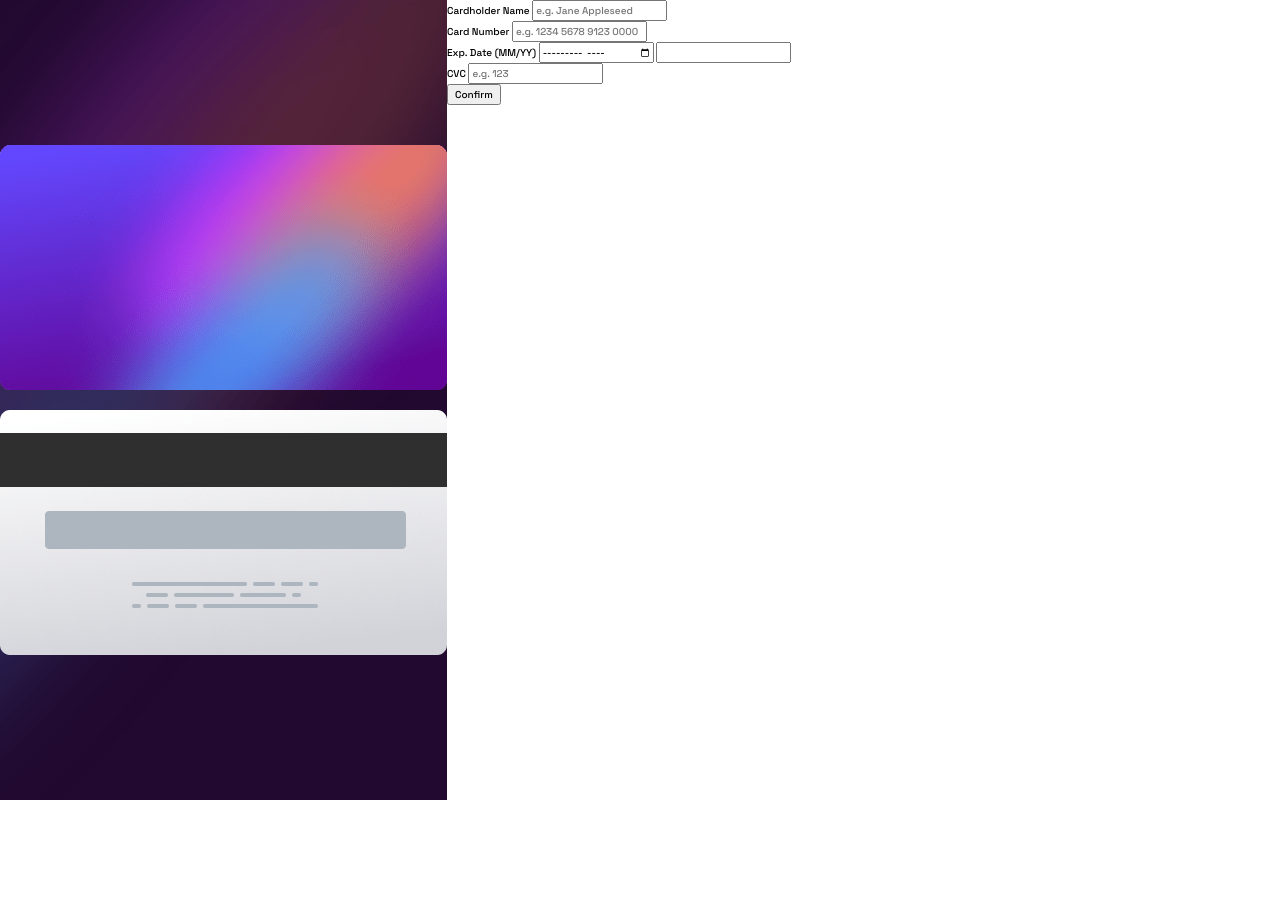
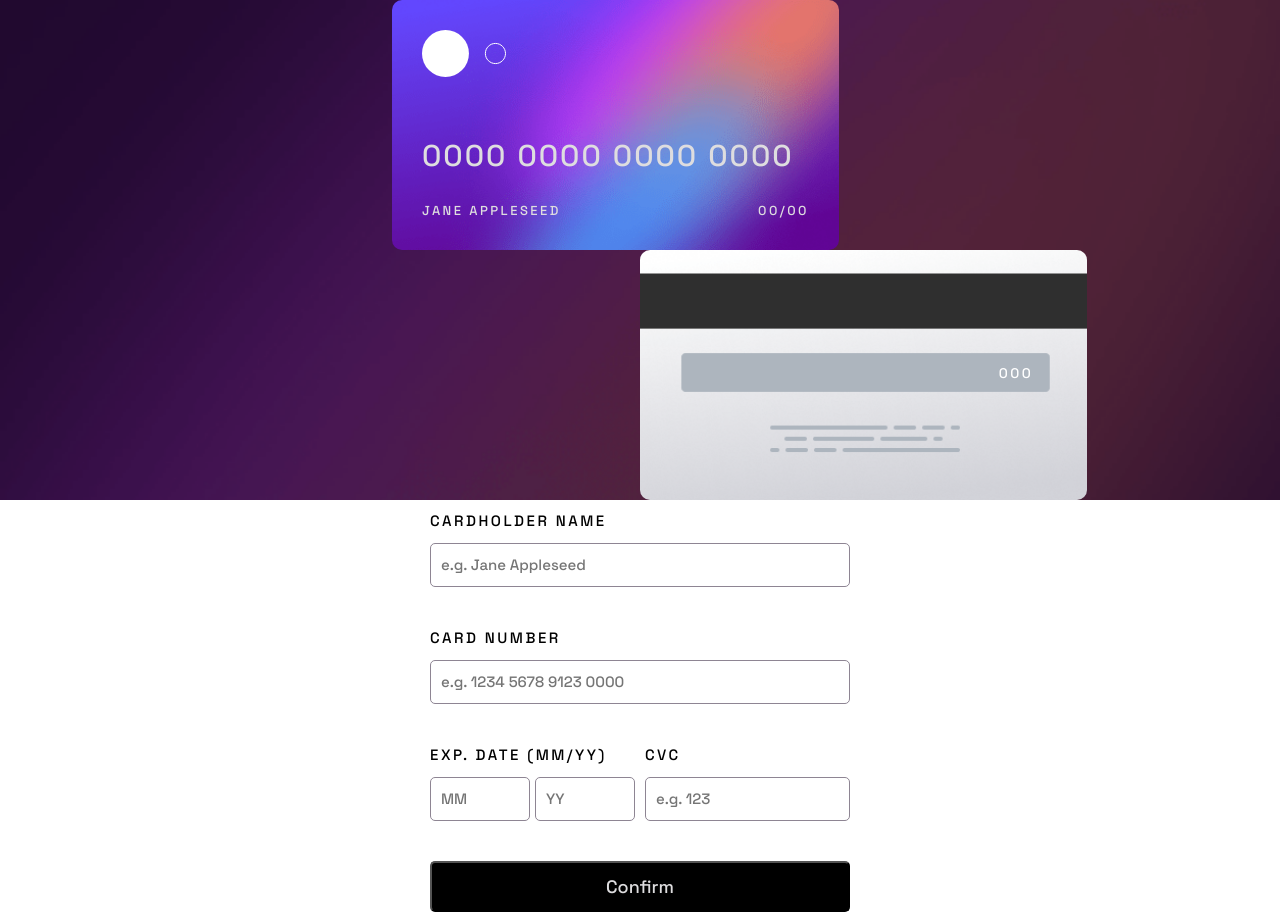
Before and after one commit to ihabChaker/Interactive-card-details-form, a plain HTML site: page index.html in a window 1280 px wide. Before the commit the page ends 800 px from the top, so only its background shows below. Drawn offline with Linux system fonts and the light colour scheme.

Commit message:
finished the desktop styling

```diff
--- a/index.html
+++ b/index.html
@@ -18,15 +18,26 @@
 
   <main class="main-container">
     <div class="credit-card-images-container">
-      <div class="image-container">
-        <img src="./images/bg-card-front.png" alt="A credit card front view">
+      <div class="credit-card-front-view">
+        <div class="card-logo-container">
+          <img src="./images/card-logo.svg" alt="">
+        </div>
+        <div class="credit-card-infos">
+          <div class="card-number">
+            <p>0000</p>
+            <p>0000</p>
+            <p>0000</p>
+            <p>0000</p>
+          </div>
+          <p class="card-holder-info">Jane Appleseed <span>00/00</span></p>
+        </div>
       </div>
-      <div class="image-container">
-        <img src="./images/bg-card-back.png" alt="A credit card back view">
+      <div class="credit-card-back-view">
+        <p class="CVV">000</p>
       </div>
     </div>
     <div class="form-container">
-      <form action="POST" class="credit-card-infos">
+      <form action="POST" class="credit-card-infos-input-form">
         <h1 class="sr-only">Credit Card infos form</h1>
         <div class="form-input-group">
           <label for="cardholder-name">Cardholder Name</label>
@@ -36,11 +47,14 @@
           <label for="cardholder-name">Card Number</label>
           <input type="text" name="card-number" id="card-number" placeholder="e.g. 1234 5678 9123 0000" />
         </div>
-        <div class="form-input-group">
+        <div class="credit-cards-infos-row">
           <div class="form-input-group">
-            <label>Exp. Date (MM/YY)
-              <input type="month" name="expiry-date-month" id="expiry-date-month" min="1" max="12">
-              <input type="number" name="expiry-date-year" id="expiry-date-year" min="2024">
+            <label id="expiry-date">
+              <p class="expiry-date-text">Exp. Date (MM/YY)</p>
+              <div class="row-1">
+                <input type="number" name="expiry-date-month" id="expiry-date-month" placeholder="MM">
+                <input type="number" name="expiry-date-year" id="expiry-date-year" placeholder="YY">
+              </div>
             </label>
           </div>
           <div class="form-input-group">
--- a/scss/base/_typography.scss
+++ b/scss/base/_typography.scss
@@ -1,44 +1,25 @@
-.navigation__link {
-    font-size: 1.6rem;
+.card-number > p {
+    font-size: 3rem;
+    letter-spacing: 0.2rem;
 }
-.main-article__heading {
-    font-weight: 800;
-    line-height: 0.9;
-    font-size: 4rem;
-    @media screen and (min-width: 640px) {
-        font-size: 5rem;
-    }
-    @media screen and (min-width: 800px) {
-        font-size: 6rem;
-    }
+.card-holder-info {
+    font-size: 1.3rem;
+    text-transform: uppercase;
+    letter-spacing: 0.25rem;
 }
-.main-article__paragraph {
+.CVV {
+    font-size: 1.4rem;
+    letter-spacing: 0.25rem;
+}
+.credit-card-infos-input-form {
+    font-size: 1.3rem;
+    text-transform: uppercase;
+    letter-spacing: 0.25rem;
+}
+
+.form-input-group {
     font-size: 1.5rem;
 }
-.main-article__read-more-btn {
-    font-size: 1.4rem;
-    font-weight: 700;
-    letter-spacing: 0.5rem;
-}
-.new-articles__heading {
-    font-weight: 700;
-    font-size: 4rem;
-}
-.new-article__link-title {
+#form-submit-btn {
     font-size: 1.8rem;
 }
-.new-article__paragraph {
-    font-size: 1.4rem;
-    font-weight: 700;
-}
-.recommended-article__rank {
-    font-size: 3rem;
-}
-.recommended-article__link-title {
-    font-weight: 800;
-    font-size: 1.8rem;
-}
-.recommended-article__paragraph {
-    font-size: 1.4rem;
-    line-height: 1.8;
-}
--- /dev/null
+++ b/scss/components/_buttons.scss
@@ -0,0 +1,6 @@
+#form-submit-btn {
+    background-color: black;
+    color: $light-grayish-violet;
+    padding-block: 10px;
+    border-radius: 0.5rem;
+}
--- /dev/null
+++ b/scss/components/_credit-cards.scss
@@ -0,0 +1,72 @@
+.credit-card-images-container {
+    background-image: url(../../images/bg-main-mobile.png);
+    @media screen and (min-width: 800px) {
+        background-image: url(../../images/bg-main-desktop.png);
+    }
+    background-size: cover;
+    background-repeat: no-repeat;
+    @media screen and (min-width: 1300px) {
+        display: flex;
+        flex-direction: column;
+        justify-content: center;
+        gap: 4rem;
+    }
+    padding-inline: 2rem;
+}
+.credit-card-front-view,
+.credit-card-back-view {
+    background-size: cover;
+    background-position: center;
+    background-repeat: no-repeat;
+    height: 250px;
+    width: 447px;
+
+    border-radius: 1rem;
+
+    position: relative;
+}
+.credit-card-front-view {
+    background-image: url(../../images/bg-card-front.png);
+    padding: 3rem;
+    @media screen and (min-width: 800px) {
+        left: 30%;
+    }
+    color: $light-grayish-violet;
+}
+.credit-card-back-view {
+    background-image: url(../../images/bg-card-back.png);
+    @media screen and (min-width: 800px) {
+        left: 50%;
+    }
+    color: $white;
+}
+.credit-card-front-view {
+    display: flex;
+    flex-direction: column;
+    justify-content: space-between;
+}
+.credit-card-infos {
+    display: flex;
+    flex-direction: column;
+    gap: 2.3rem;
+}
+.card-number {
+    display: flex;
+    flex-direction: row;
+    gap: 1rem;
+}
+.card-logo-container {
+    max-width: 84px;
+}
+.card-holder-info span {
+    float: right;
+}
+
+.credit-card-back-view {
+    position: relative;
+}
+.CVV {
+    position: absolute;
+    top: 45%;
+    right: 12%;
+}
--- a/scss/components/_form.scss
+++ b/scss/components/_form.scss
@@ -0,0 +1,41 @@
+.credit-card-infos-input-form {
+    max-width: 44rem;
+    display: flex;
+    flex-direction: column;
+    gap: 4rem;
+    padding: 1rem;
+    @media screen and (min-width: 1600px) {
+        position: absolute;
+        left: 40rem;
+    }
+}
+.form-input-group {
+    display: flex;
+    flex-direction: column;
+    gap: 1rem;
+}
+.form-input-group label {
+    display: block;
+}
+.form-input-group input {
+    flex-grow: 1;
+    padding: 10px;
+    border-radius: 0.5rem;
+    border: 1px solid $dark-grayish-violet;
+}
+.credit-cards-infos-row {
+    display: grid;
+    grid-template-columns: 1fr 1fr;
+    column-gap: 1rem;
+}
+.expiry-date-text {
+    margin-bottom: 1rem;
+}
+.row-1 {
+    display: grid;
+    grid-template-columns: 1fr 1fr;
+    column-gap: 0.5rem;
+}
+.row-1 input {
+    width: 100%;
+}
--- a/scss/components/_main-container.scss
+++ b/scss/components/_main-container.scss
@@ -3,21 +3,19 @@
     width: 100%;
     display: flex;
     flex-direction: column;
-    @media screen and (min-width: 800px) {
+    @media screen and (min-width: 1300px) {
         flex-direction: row;
     }
 }
-.credit-card-images-container {
-    background-image: url(../../images/bg-main-mobile.png);
-    @media screen and (min-width: 800px) {
-        background-image: url(../../images/bg-main-desktop.png);
-    }
-    background-size: cover;
-    background-repeat: no-repeat;
-    @media screen and (min-width: 800px) {
+
+.form-container {
+    flex-grow: 1;
+    display: grid;
+    place-items: center;
+    @media screen and (min-width: 1600px) {
         display: flex;
         flex-direction: column;
         justify-content: center;
-        gap: 2rem;
+        position: relative;
     }
 }
--- a/scss/main.scss
+++ b/scss/main.scss
@@ -7,4 +7,6 @@
 @import "./base/layout";
 @import "./base/typography";
 @import "./components/main-container";
+@import "./components/credit-cards";
 @import "./components/form";
+@import "./components/buttons";
```
Also changed, not shown: scss/main.css, 1 other file.
